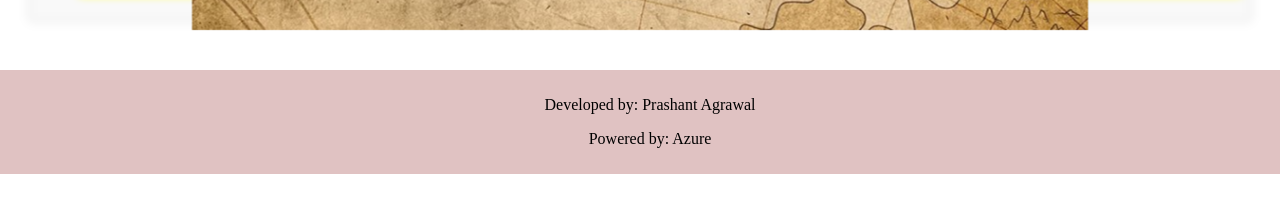
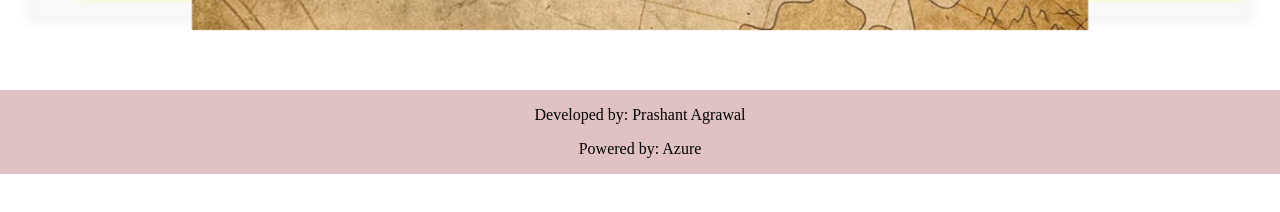
Before and after one commit to prasnitt/angular-treasurehunt-ui, an Angular app: page / in a window 1280 px wide. Shown: the part 626-838 px from the top of the page. Built offline with nearby package versions, Linux system fonts and the light colour scheme; no server answers.

Commit message:
reduce the padding of footer

```diff
--- a/src/app/dashboard/dashboard.component.css
+++ b/src/app/dashboard/dashboard.component.css
@@ -132,7 +132,7 @@
     left: 0;
     width: 100%;
     background-color: #e0c2c2;
-    padding: 10px;
+    padding: 0px;
     text-align: center;
     z-index: 2;
   }
```
